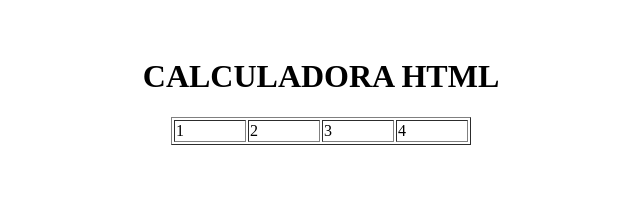
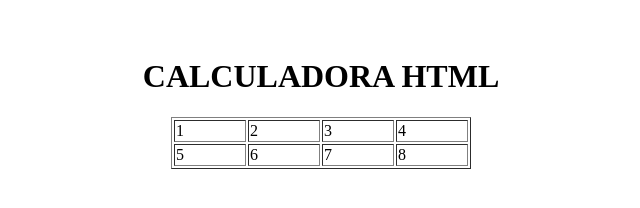
Before and after one commit to Azucena17/Calculadora, a plain HTML site: page index.html in a window 1280 px wide. Shown: the whole page, without its empty margins (319-959 px from the left). Drawn offline with Linux system fonts and the light colour scheme.

Commit message:
se agrego nueva fila

```diff
--- a/index.html
+++ b/index.html
@@ -11,12 +11,21 @@
     </center>
    <center>
      <table border="1" width="300px" heigth="300px">
+
           <tr>
               <td>1</td>
               <td>2</td>
               <td>3</td>
               <td>4</td>
           </tr>
+
+          <tr>
+            <td>5</td>
+            <td>6</td>
+            <td>7</td>
+            <td>8</td>
+        </tr>
+
     </center>
 
 </body>
```
